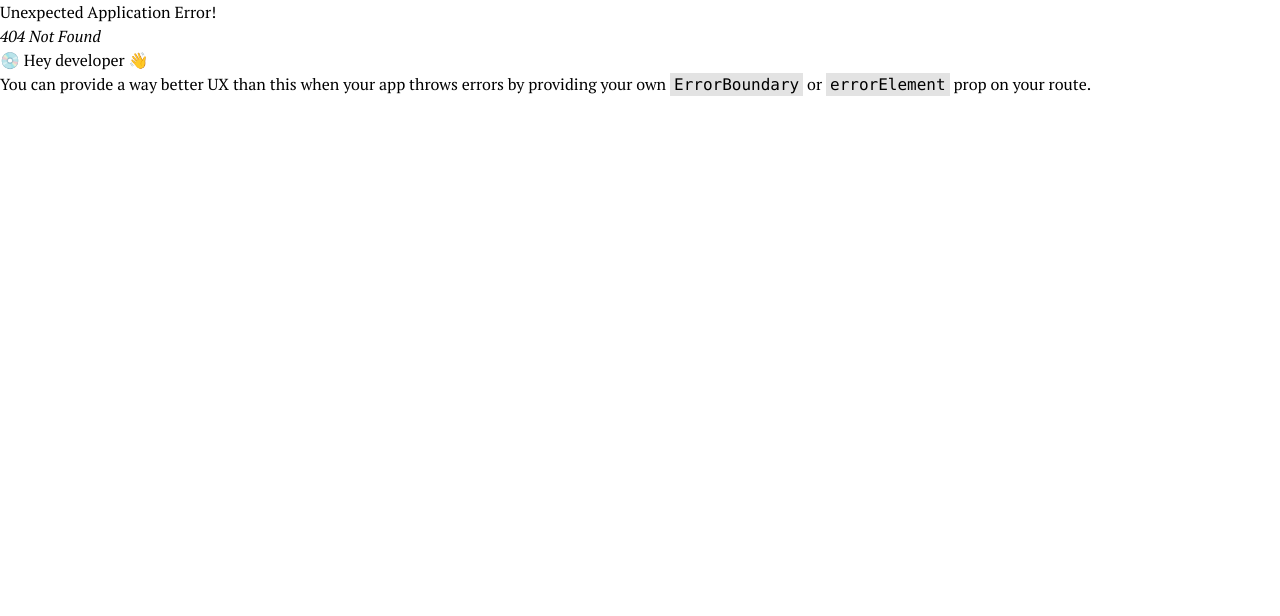
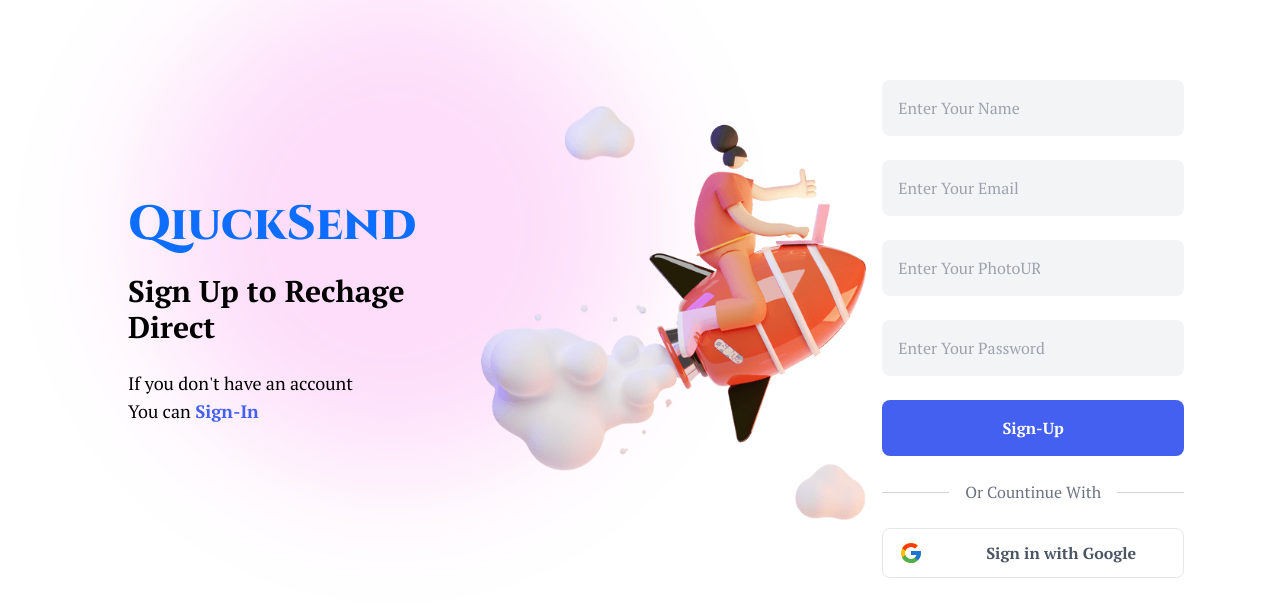
Before and after one commit to riyadhossain565/QuickSend-client, a React (Vite) app: page /signup in a window 1280 px wide. Before the commit this address had no page. Shown: the top 616 px of the page. Built offline with nearby package versions, Linux system fonts and the light colour scheme.

Commit message:
created sign up page

```diff
--- a/src/Components/SocialLogin/SocialLogin.jsx
+++ b/src/Components/SocialLogin/SocialLogin.jsx
@@ -4,7 +4,7 @@ const SocialLogin = () => {
   return (
     <div
       // onClick={handleGoogleSignIn}
-      className="flex cursor-pointer items-center justify-center mt-4 text-gray-600 transition-colors duration-300 transform border rounded-lg   hover:bg-gray-50 "
+      className="flex cursor-pointer items-center justify-center my-4 text-gray-600 transition-colors duration-300 transform border rounded-lg   hover:bg-gray-50 "
     >
       <div className="px-4 py-2">
         <svg className="w-6 h-6" viewBox="0 0 40 40">
--- a/src/Pages/Login/Login.jsx
+++ b/src/Pages/Login/Login.jsx
@@ -11,11 +11,8 @@ const Login = () => {
       className="w-full bg-center bg-cover relative"
       style={{ backgroundImage: `url(${bgImg1})` }}
     >
-      <div className="h-full absolute">
-        <img className="h-screen" src={bgImg2} alt="" />
-      </div>
       <Container>
-        <div className="flex py-8">
+        <div className="flex py-8 flex-col md:flex-row">
           <div className="flex items-center">
             <div className="ml-8">
               <h1 className="text-5xl font-extrabold text-[#0d6efd] cinzel-font">
@@ -34,28 +31,28 @@ const Login = () => {
                 </NavLink>
               </p>
             </div>
-            <img className="w-2/4" src={loginImg} alt="" />
+            <img className="lg:w-2/4 hidden lg:block" src={loginImg} alt="" />
           </div>
-
+            {/*  */}
           <div>
-            <form className="space-y-8 pt-20">
+            <form className="space-y-6 pt-20">
               <div>
                 <input
-                  className="pl-4 pr-32 py-4 rounded-lg bg-gray-100 text-[#646464]"
+                  className="w-full pl-4 pr-32 py-4 rounded-lg bg-gray-100 text-[#646464]"
                   type="email"
                   placeholder="Enter Your Email"
                 />
               </div>
               <div>
                 <input
-                  className="pl-4 pr-32 py-4 rounded-lg bg-gray-100 text-[#646464]"
+                  className="w-full pl-4 pr-32 py-4 rounded-lg bg-gray-100 text-[#646464]"
                   type="password"
                   placeholder="Enter Your Password"
                 />
               </div>
               <div>
                 <input
-                  className="w-full bg-[#4460f1] cursor-pointer text-white font-bold py-4 rounded-lg"
+                  className="w-full bg-[#4460f1] hover:bg-[#151bde] cursor-pointer text-white font-bold py-4 rounded-lg"
                   type="submit"
                   value="Sign-In"
                 />
--- a/src/Pages/SignUp/SignUp.jsx
+++ b/src/Pages/SignUp/SignUp.jsx
@@ -0,0 +1,92 @@
+import bgImg1 from "../../assets/login/bg1.png";
+import bgImg2 from "../../assets/login/shape1.png";
+import loginImg from "../../assets/login/bg34-1.png";
+import Container from "@/src/Shared/Container";
+import { Link, NavLink } from "react-router-dom";
+import SocialLogin from "@/src/Components/SocialLogin/SocialLogin";
+
+const SignUp = () => {
+  return (
+    <div
+      className="w-full bg-center bg-cover relative"
+      style={{ backgroundImage: `url(${bgImg1})` }}
+    >
+      <Container>
+        <div className="flex gap-4 py-8 px-4 flex-col md:flex-row">
+          <div className="flex items-center">
+            <div className="ml-8">
+              <h1 className="text-5xl font-extrabold text-[#0d6efd] cinzel-font">
+                <Link to="/">QiuckSend</Link>
+              </h1>
+              <h3 className="py-6 text-3xl font-extrabold">
+                Sign Up to Rechage Direct
+              </h3>
+              <p className="text-lg">
+                If you don't have an account <br /> You can{" "}
+                <NavLink
+                  to="/signin"
+                  className="text-[#4460f1] font-bold hover:text-[#151bde] hover:underline"
+                >
+                  Sign-In
+                </NavLink>
+              </p>
+            </div>
+            <img className="w-2/4 hidden lg:block" src={loginImg} alt="" />
+          </div>
+
+          <div>
+            <form className="space-y-6 pt-12">
+              <div>
+                <input
+                  className="w-full pl-4 pr-36 py-4 rounded-lg bg-gray-100 text-[#646464]"
+                  type="text"
+                  placeholder="Enter Your Name"
+                />
+              </div>
+              <div>
+                <input
+                  className="w-full pl-4 pr-36 py-4 rounded-lg bg-gray-100 text-[#646464]"
+                  type="email"
+                  placeholder="Enter Your Email"
+                />
+              </div>
+              <div>
+                <input
+                  className="w-full pl-4 pr-36 py-4 rounded-lg bg-gray-100 text-[#646464]"
+                  type="url"
+                  placeholder="Enter Your PhotoURL"
+                />
+              </div>
+              <div>
+                <input
+                  className="w-full pl-4 pr-32 py-4 rounded-lg bg-gray-100 text-[#646464]"
+                  type="password"
+                  placeholder="Enter Your Password"
+                />
+              </div>
+              <div>
+                <input
+                  className="w-full bg-[#4460f1] hover:bg-[#151bde] cursor-pointer text-white font-bold py-4 rounded-lg"
+                  type="submit"
+                  value="Sign-Up"
+                />
+              </div>
+            </form>
+
+            <div>
+              <div className="flex items-center justify-center my-6">
+                <div className="h-px bg-gray-300 flex-grow"></div>
+                <span className="px-4 text-gray-500">Or Countinue With</span>
+                <div className="h-px bg-gray-300 flex-grow"></div>
+              </div>
+
+              <SocialLogin />
+            </div>
+          </div>
+        </div>
+      </Container>
+    </div>
+  );
+};
+
+export default SignUp;
--- a/src/Shared/Navbar/Navbar.jsx
+++ b/src/Shared/Navbar/Navbar.jsx
@@ -20,7 +20,7 @@ const Navbar = () => {
              <NavLink to="/">Home</NavLink>
              <IoIosNotifications className="text-2xl" />
              </div>
-              <Link className="ml-3" to="/login">
+              <Link className="ml-3" to="/signin">
                 Login
               </Link>
             </div>
```
Also changed, not shown: src/Routes/Route.jsx (+6 -1 lines).
